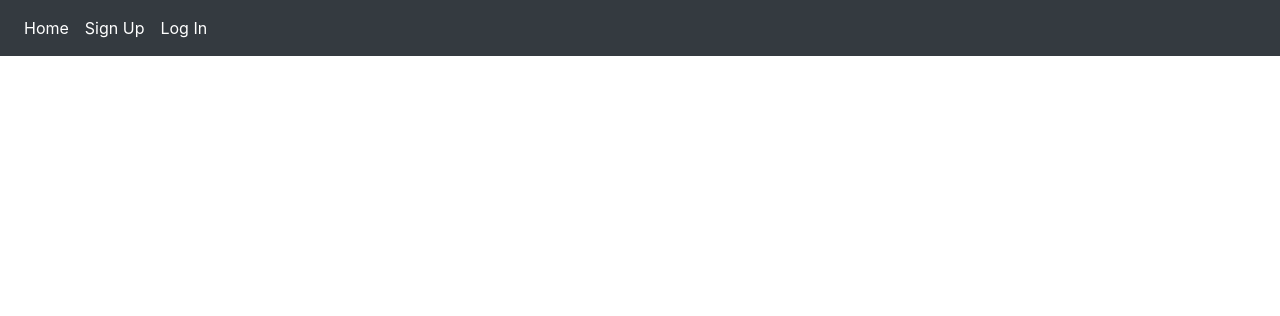
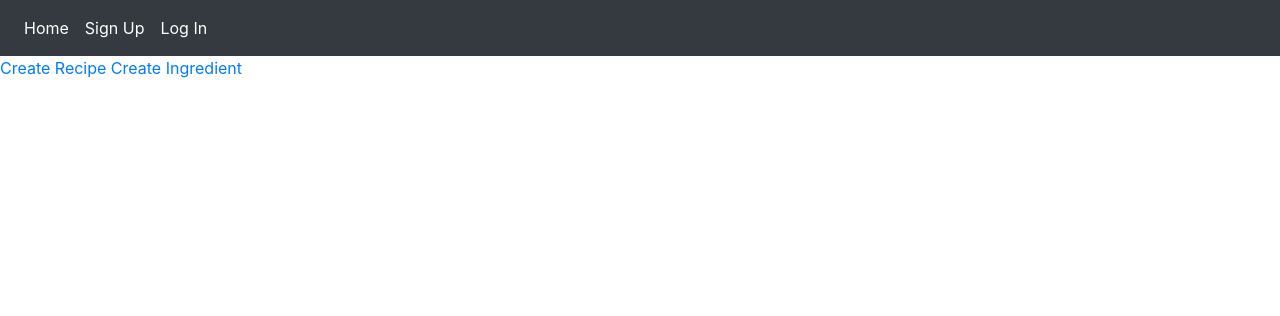
Before and after one commit to benchan777/recipe-tracker, a Python web app: template recipe_tracker_app/templates/home.html in a window 1280 px wide. Shown: the top 316 px of the page. Run offline with Jinja, Linux system fonts and the light colour scheme; the template is opened without the code that fills it, so the values that code supplies are empty; some libraries are stand-ins or nearby versions.

Commit message:
add links to homepage

```diff
--- a/recipe_tracker_app/templates/home.html
+++ b/recipe_tracker_app/templates/home.html
@@ -8,7 +8,8 @@ Home
 <main>
 
     <body>
-
+        <a href="/create_recipe">Create Recipe</a>
+        <a href="/create_ingredient">Create Ingredient</a>
     </body>
 
 </main>
```
